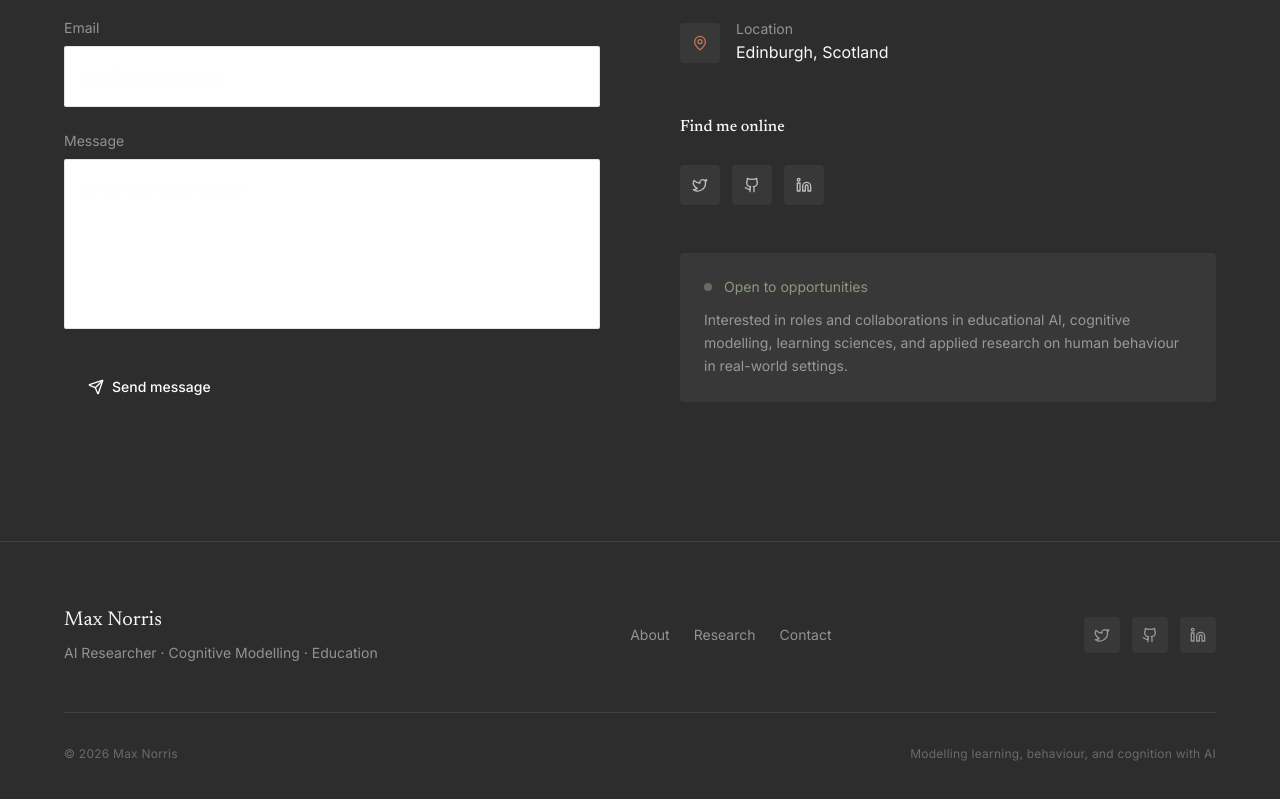
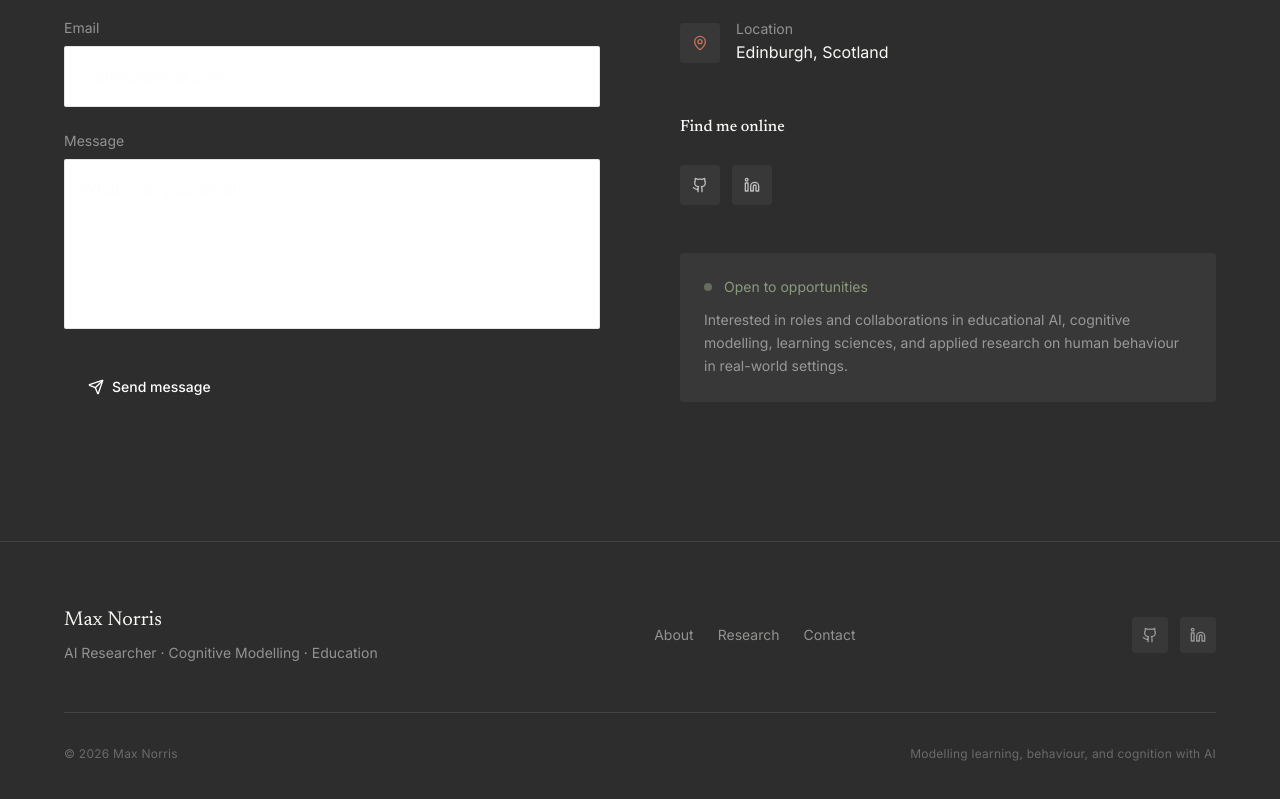
Before and after one commit to norris-mos/maxonorris, a React (Vite) app in the folder app/: page / in a window 1280 px wide. Shown: the part 5256-6055 px from the top of the page. Built offline with nearby package versions, Linux system fonts and the light colour scheme.

Commit message:
Link GitHub and LinkedIn in footer and contact; remove Twitter placeholder

```diff
--- a/app/src/components/Footer.tsx
+++ b/app/src/components/Footer.tsx
@@ -1,5 +1,5 @@
 import { useLocation, Link, useNavigate } from 'react-router-dom';
-import { Twitter, Github, Linkedin } from 'lucide-react';
+import { Github, Linkedin } from 'lucide-react';
 
 const Footer = () => {
   const currentYear = new Date().getFullYear();
@@ -22,9 +22,8 @@ const Footer = () => {
   };
 
   const socialLinks = [
-    { icon: Twitter, href: '#', label: 'Twitter' },
-    { icon: Github, href: '#', label: 'GitHub' },
-    { icon: Linkedin, href: '#', label: 'LinkedIn' },
+    { icon: Github, href: 'https://github.com/norris-mos', label: 'GitHub' },
+    { icon: Linkedin, href: 'https://www.linkedin.com/in/max-norris-226ba188', label: 'LinkedIn' },
   ];
 
   return (
@@ -64,6 +63,8 @@ const Footer = () => {
                 <a
                   key={social.label}
                   href={social.href}
+                  target="_blank"
+                  rel="noopener noreferrer"
                   aria-label={social.label}
                   className="w-9 h-9 rounded bg-cream/5 hover:bg-terracotta flex items-center justify-center transition-all duration-300"
                 >
--- a/app/src/components/sections/Contact.tsx
+++ b/app/src/components/sections/Contact.tsx
@@ -1,5 +1,5 @@
 import { useEffect, useRef, useState } from 'react';
-import { Mail, MapPin, Linkedin, Twitter, Github, Send, ArrowUpRight } from 'lucide-react';
+import { Mail, MapPin, Linkedin, Github, Send, ArrowUpRight } from 'lucide-react';
 import { toast } from 'sonner';
 
 const Contact = () => {
@@ -57,9 +57,8 @@ const Contact = () => {
   };
 
   const socialLinks = [
-    { icon: Twitter, label: 'Twitter', href: '#' },
-    { icon: Github, label: 'GitHub', href: '#' },
-    { icon: Linkedin, label: 'LinkedIn', href: '#' },
+    { icon: Github, label: 'GitHub', href: 'https://github.com/norris-mos' },
+    { icon: Linkedin, label: 'LinkedIn', href: 'https://www.linkedin.com/in/max-norris-226ba188' },
   ];
 
   return (
@@ -204,6 +203,8 @@ const Contact = () => {
                     <a
                       key={social.label}
                       href={social.href}
+                      target="_blank"
+                      rel="noopener noreferrer"
                       aria-label={social.label}
                       className="w-10 h-10 rounded bg-cream/5 hover:bg-terracotta flex items-center justify-center transition-all duration-300 group"
                     >
```
